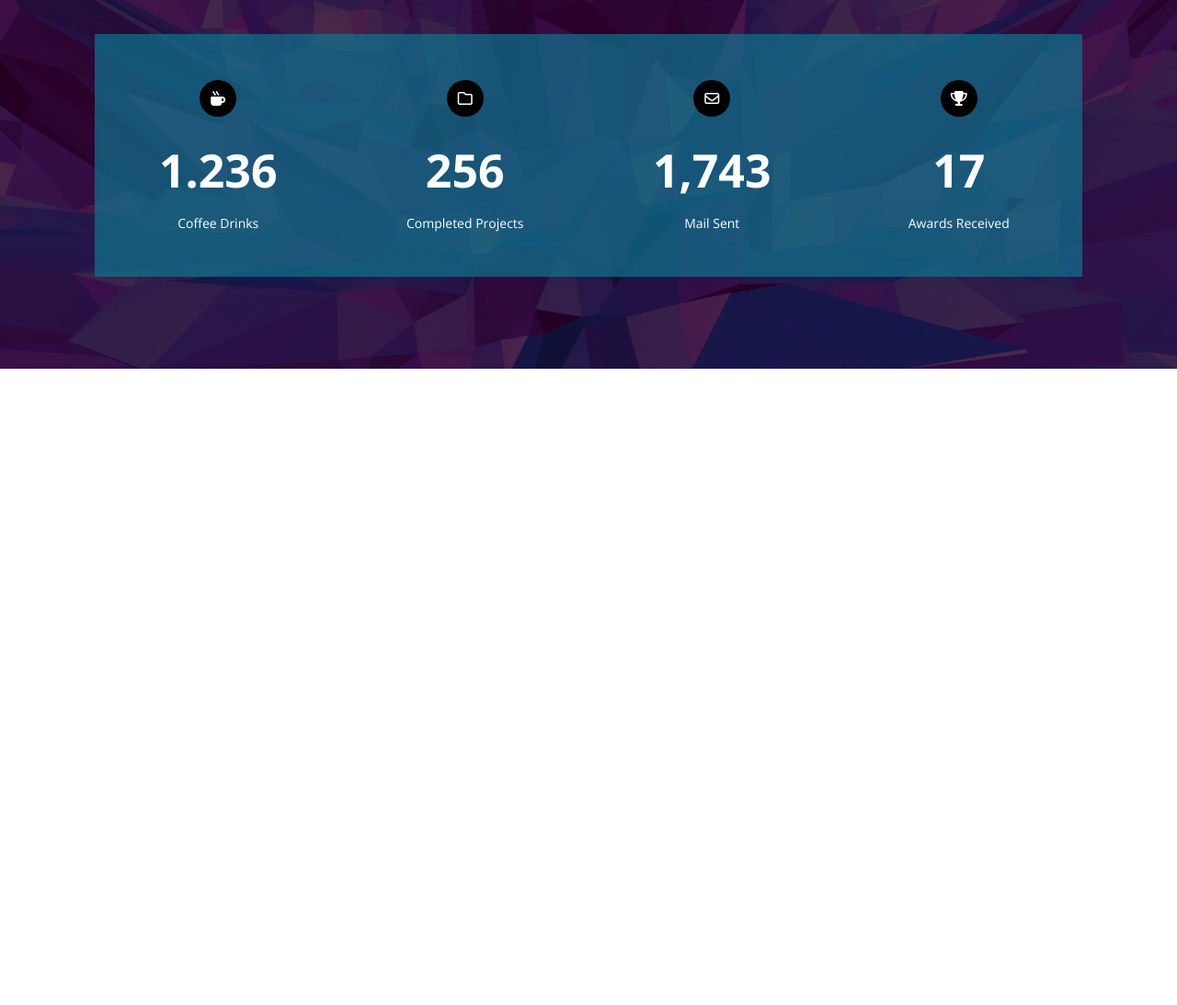
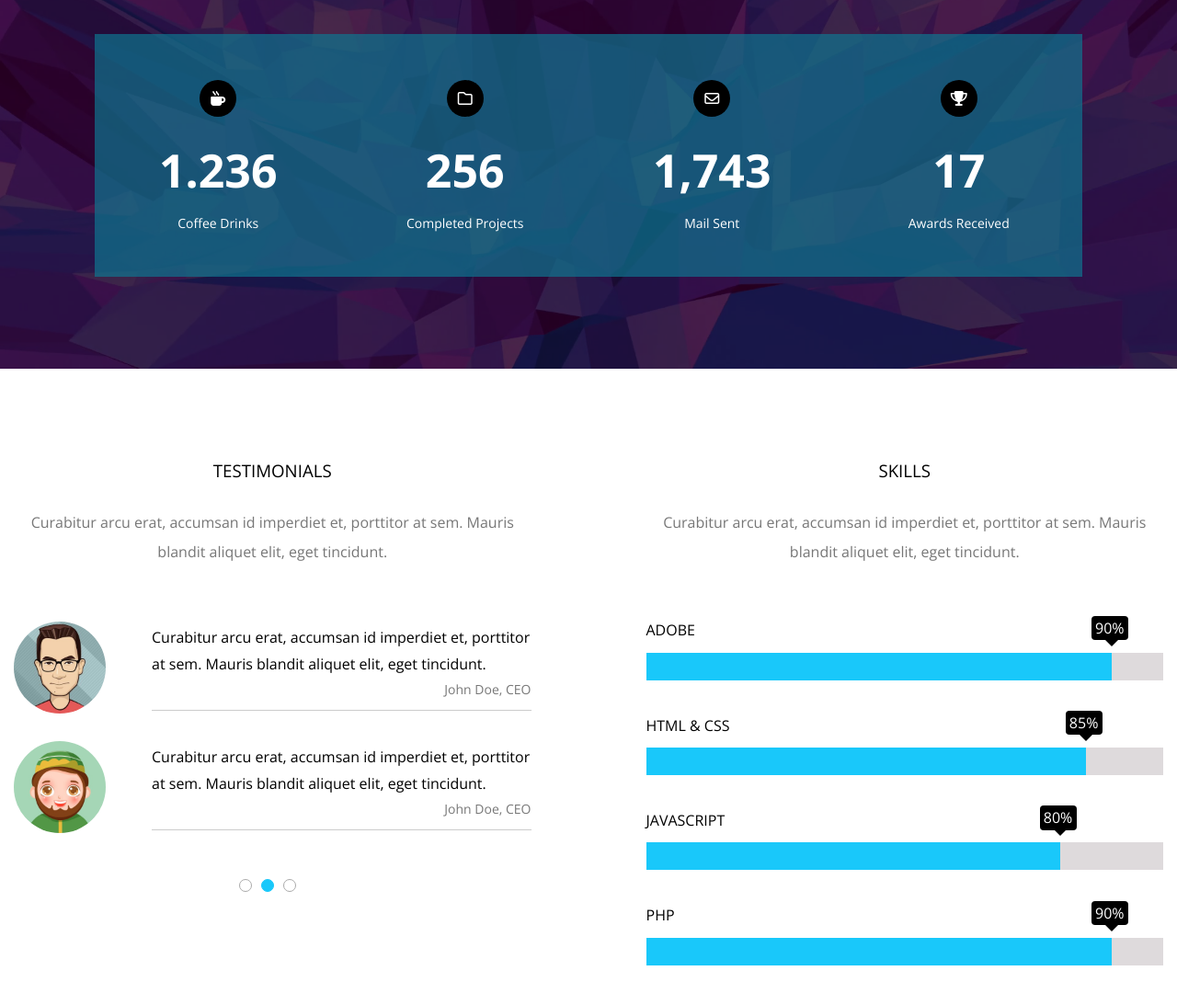
Before and after one commit to Mohammed-issa0/casper, a plain HTML site: page index.html in a window 1280 px wide. Shown: the part 4701-5794 px from the top of the page at 92% size. Before the commit the page ends 5102 px from the top, so only its background shows below. Drawn offline with nearby package versions, Linux system fonts and the light colour scheme.

Commit message:
added skills section

```diff
--- a/css/style.css
+++ b/css/style.css
@@ -681,3 +681,136 @@ header nav .form i:hover {
 }
 
 /* End Stats */
+/* Start Skills */
+.our-skills {
+    padding-top: var(--section-padding);
+    padding-bottom: var(--section-padding);
+}
+
+.our-skills .container {
+    display: flex;
+    justify-content: space-between;
+    flex-wrap: wrap;
+}
+
+@media (min-width: 992px) {
+    .our-skills .container>div {
+        flex-basis: 45%;
+    }
+}
+
+.our-skills .container>div>h3 {
+    margin: 0 0 30px;
+    font-weight: normal;
+    text-align: center;
+    text-transform: uppercase;
+}
+
+.our-skills .container>div>p {
+    color: #777;
+    line-height: 2;
+    text-align: center;
+    margin-bottom: 60px;
+}
+
+.our-skills .testimonials .content {
+    display: flex;
+    align-items: center;
+    margin-bottom: 30px;
+}
+
+.our-skills .testimonials .content img {
+    width: 100px;
+    border-radius: 50%;
+    margin-right: 50px;
+}
+
+@media (max-width: 767px) {
+    .our-skills .testimonials .content {
+        flex-direction: column;
+        text-align: center;
+    }
+
+    .our-skills .testimonials .content img {
+        margin: 0 auto 20px;
+    }
+}
+
+.our-skills .testimonials .text {
+    line-height: 1.8;
+    border-bottom: 1px solid #ccc;
+}
+
+.our-skills .testimonials .text p {
+    color: #777;
+    text-align: right;
+    font-size: 14px;
+    margin-bottom: 10px;
+}
+
+.our-skills .testimonials .bullets {
+    display: flex;
+    justify-content: center;
+    margin-top: 50px;
+    margin-bottom: 50px;
+}
+
+.our-skills .testimonials .bullets li {
+    width: 14px;
+    height: 14px;
+    border: 1px solid #aaa;
+    border-radius: 50%;
+    margin-right: 10px;
+}
+
+.our-skills .testimonials .bullets li.active {
+    background-color: var(--main-color);
+    border-color: var(--main-color);
+}
+
+.our-skills .skills .prog-holder {
+    margin-bottom: 40px;
+}
+
+.our-skills .skills .prog-holder h4 {
+    margin-bottom: 15px;
+    font-weight: normal;
+    text-transform: uppercase;
+}
+
+.our-skills .skills .prog-holder .prog {
+    background-color: #dedadc;
+    height: 30px;
+}
+
+.our-skills .skills .prog-holder .prog span {
+    display: block;
+    background-color: var(--main-color);
+    height: 100%;
+    position: relative;
+}
+
+.our-skills .skills .prog-holder .prog span::before {
+    content: attr(data-progress);
+    position: absolute;
+    background-color: black;
+    color: white;
+    top: -40px;
+    right: -18px;
+    padding: 4px 0;
+    width: 40px;
+    text-align: center;
+    border-radius: 4px;
+}
+
+.our-skills .skills .prog-holder .prog span::after {
+    content: "";
+    position: absolute;
+    border-style: solid;
+    border-width: 8px;
+    border-color: black transparent transparent;
+    right: -8px;
+    top: -15px;
+}
+
+/* End Skills */
--- a/index.html
+++ b/index.html
@@ -278,6 +278,73 @@
         </div>
     </div>
     <!-- End Stats -->
+    <!-- Start Skills -->
+    <div class="our-skills">
+        <div class="container">
+            <div class="testimonials">
+                <h3>Testimonials</h3>
+                <p>
+                    Curabitur arcu erat, accumsan id imperdiet et, porttitor at sem. Mauris blandit aliquet elit, eget
+                    tincidunt.
+                </p>
+                <div class="content">
+                    <img decoding="async" src="images/skills-01.jpg" alt="" />
+                    <div class="text">
+                        Curabitur arcu erat, accumsan id imperdiet et, porttitor at sem. Mauris blandit aliquet elit,
+                        eget
+                        tincidunt.
+                        <p>John Doe, CEO</p>
+                    </div>
+                </div>
+                <div class="content">
+                    <img decoding="async" src="images/skills-02.jpg" alt="" />
+                    <div class="text">
+                        Curabitur arcu erat, accumsan id imperdiet et, porttitor at sem. Mauris blandit aliquet elit,
+                        eget
+                        tincidunt.
+                        <p>John Doe, CEO</p>
+                    </div>
+                </div>
+                <ul class="bullets">
+                    <li></li>
+                    <li class="active"></li>
+                    <li></li>
+                </ul>
+            </div>
+            <div class="skills">
+                <h3>Skills</h3>
+                <p>
+                    Curabitur arcu erat, accumsan id imperdiet et, porttitor at sem. Mauris blandit aliquet elit, eget
+                    tincidunt.
+                </p>
+                <div class="prog-holder">
+                    <h4>Adobe</h4>
+                    <div class="prog">
+                        <span style="width: 90%" data-progress="90%"></span>
+                    </div>
+                </div>
+                <div class="prog-holder">
+                    <h4>Html &amp; Css</h4>
+                    <div class="prog">
+                        <span style="width: 85%" data-progress="85%"></span>
+                    </div>
+                </div>
+                <div class="prog-holder">
+                    <h4>JavaScript</h4>
+                    <div class="prog">
+                        <span style="width: 80%" data-progress="80%"></span>
+                    </div>
+                </div>
+                <div class="prog-holder">
+                    <h4>Php</h4>
+                    <div class="prog">
+                        <span style="width: 90%" data-progress="90%"></span>
+                    </div>
+                </div>
+            </div>
+        </div>
+    </div>
+    <!-- End Skills -->
 </body>
 
 </html>
```
